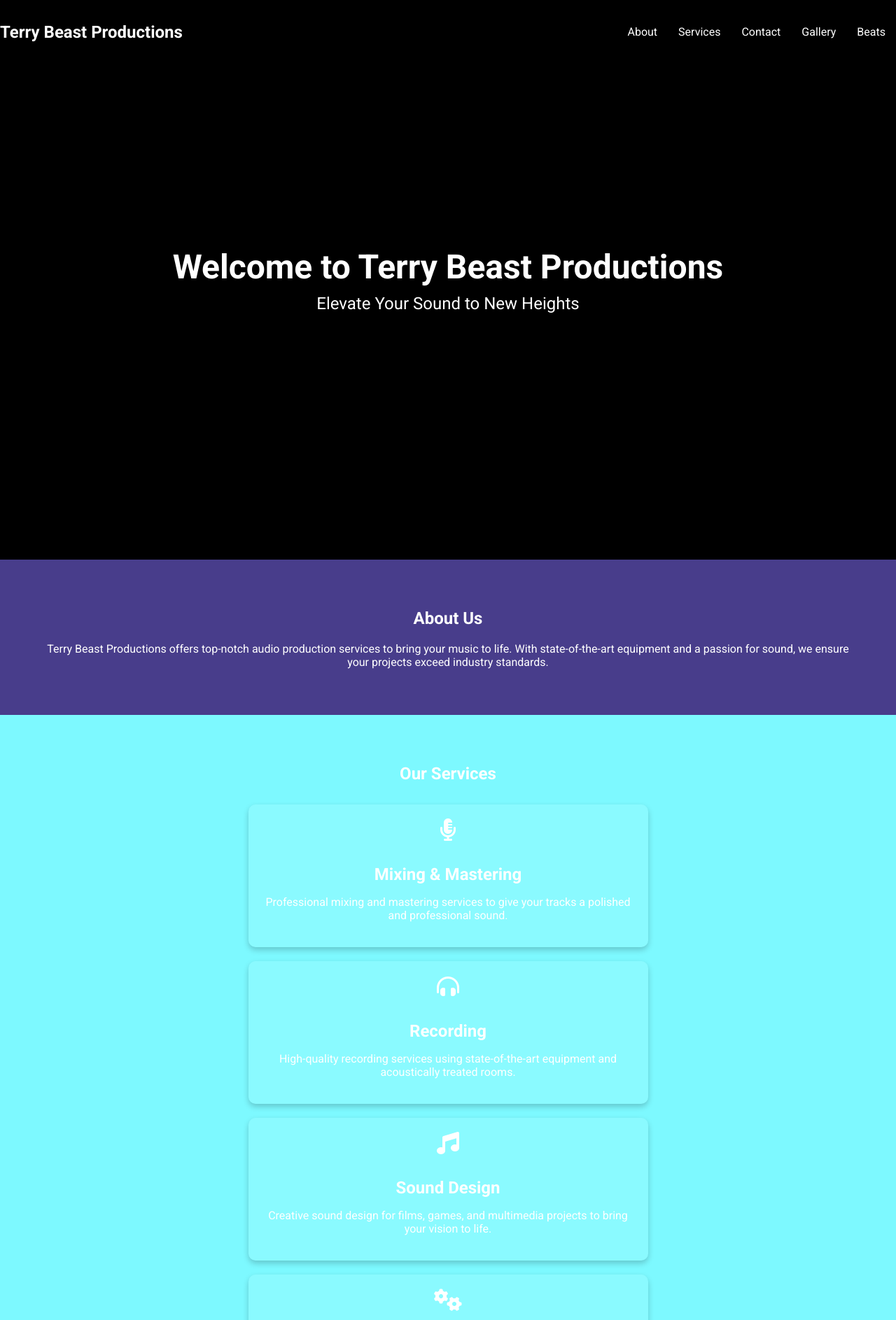
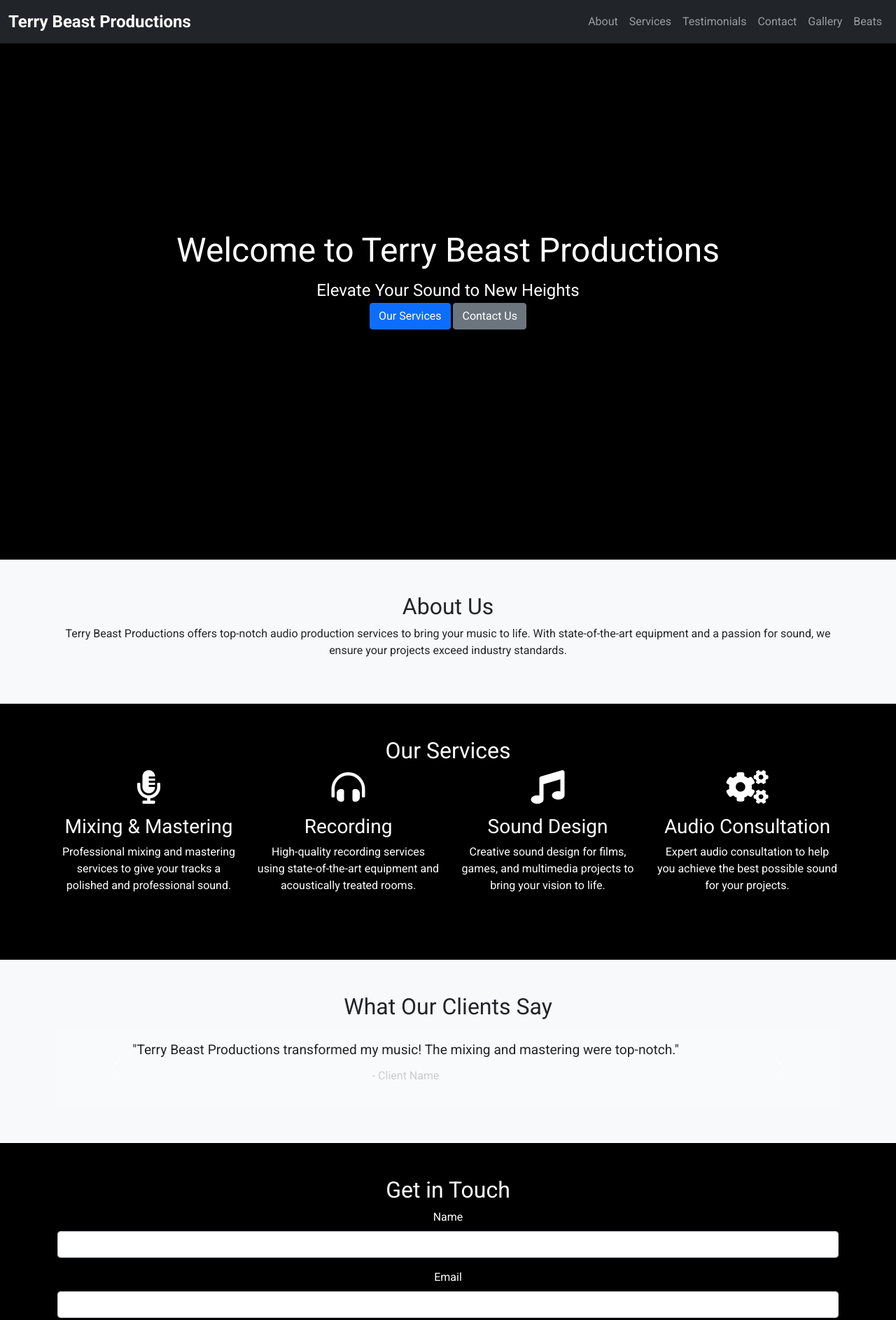
Before and after one commit to terrybeast8/terrybeastprod, a plain HTML site: page index.html in a window 1280 px wide. Shown: the top 1887 px of the page at 70% size. Drawn offline with nearby package versions, Linux system fonts and the light colour scheme.

Commit message:
Updated website layout and design based on Major Mixing reference

```diff
--- a/index.html
+++ b/index.html
@@ -5,70 +5,167 @@
     <meta name="viewport" content="width=device-width, initial-scale=1.0">
     <title>Terry Beast Productions</title>
     <link href="https://fonts.googleapis.com/css2?family=Roboto:wght@400;700&display=swap" rel="stylesheet">
+    <link href="https://cdn.jsdelivr.net/npm/bootstrap@5.1.3/dist/css/bootstrap.min.css" rel="stylesheet">
+    <link href="https://cdnjs.cloudflare.com/ajax/libs/font-awesome/5.15.4/css/all.min.css" rel="stylesheet">
     <link rel="stylesheet" href="styles.css">
 </head>
 <body>
+    <!-- Header and Navigation -->
     <header class="header">
-        <nav class="navbar">
-            <div class="logo">Terry Beast Productions</div>
-            <ul class="nav-links">
-                <li><a href="#about">About</a></li>
-                <li><a href="#services">Services</a></li>
-                <li><a href="#contact">Contact</a></li>
-                <li><a href="#gallery">Gallery</a></li>
-                <li><a href="#beats">Beats</a></li>
+        <nav class="navbar navbar-expand-lg navbar-dark bg-dark fixed-top">
+            <div class="container-fluid">
+                <a class="navbar-brand" href="#">Terry Beast Productions</a>
+                <button class="navbar-toggler" type="button" data-bs-toggle="collapse" data-bs-target="#navbarNav" aria-controls="navbarNav" aria-expanded="false" aria-label="Toggle navigation">
+                    <span class="navbar-toggler-icon"></span>
+                </button>
+                <div class="collapse navbar-collapse" id="navbarNav">
+                    <ul class="navbar-nav ms-auto">
+                        <li class="nav-item">
+                            <a class="nav-link" href="#about">About</a>
+                        </li>
+                        <li class="nav-item">
+                            <a class="nav-link" href="#services">Services</a>
+                        </li>
+                        <li class="nav-item">
+                            <a class="nav-link" href="#testimonials">Testimonials</a>
+                        </li>
+                        <li class="nav-item">
+                            <a class="nav-link" href="#contact">Contact</a>
+                        </li>
+                        <li class="nav-item">
+                            <a class="nav-link" href="#gallery">Gallery</a>
+                        </li>
+                        <li class="nav-item">
+                            <a class="nav-link" href="#beats">Beats</a>
+                        </li>
                     </ul>
+                </div>
+            </div>
         </nav>
+        <!-- Hero Section -->
+        <div class="hero-section text-center">
             <div class="overlay">
                 <h1>Welcome to Terry Beast Productions</h1>
                 <p>Elevate Your Sound to New Heights</p>
+                <a href="#services" class="btn btn-primary">Our Services</a>
+                <a href="#contact" class="btn btn-secondary">Contact Us</a>
+            </div>
         </div>
     </header>
-    <section id="about" class="about">
+
+    <!-- About Section -->
+    <section id="about" class="about py-5 bg-light text-dark">
+        <div class="container">
             <h2>About Us</h2>
             <p>Terry Beast Productions offers top-notch audio production services to bring your music to life. With state-of-the-art equipment and a passion for sound, we ensure your projects exceed industry standards.</p>
+        </div>
     </section>
-    <section id="services" class="services">
+
+    <!-- Services Section -->
+    <section id="services" class="services py-5">
+        <div class="container">
             <h2>Our Services</h2>
-        <div class="service-list">
-            <div class="service-item">
-                <i class="fas fa-microphone-alt"></i>
+            <div class="row">
+                <div class="col-md-3 text-center">
+                    <i class="fas fa-microphone-alt fa-3x mb-3"></i>
                     <h3>Mixing & Mastering</h3>
                     <p>Professional mixing and mastering services to give your tracks a polished and professional sound.</p>
                 </div>
-            <div class="service-item">
-                <i class="fas fa-headphones-alt"></i>
+                <div class="col-md-3 text-center">
+                    <i class="fas fa-headphones-alt fa-3x mb-3"></i>
                     <h3>Recording</h3>
                     <p>High-quality recording services using state-of-the-art equipment and acoustically treated rooms.</p>
                 </div>
-            <div class="service-item">
-                <i class="fas fa-music"></i>
+                <div class="col-md-3 text-center">
+                    <i class="fas fa-music fa-3x mb-3"></i>
                     <h3>Sound Design</h3>
                     <p>Creative sound design for films, games, and multimedia projects to bring your vision to life.</p>
                 </div>
-            <div class="service-item">
-                <i class="fas fa-cogs"></i>
+                <div class="col-md-3 text-center">
+                    <i class="fas fa-cogs fa-3x mb-3"></i>
                     <h3>Audio Consultation</h3>
                     <p>Expert audio consultation to help you achieve the best possible sound for your projects.</p>
                 </div>
             </div>
+        </div>
     </section>
-    <section id="contact" class="contact">
+
+    <!-- Testimonials Section -->
+    <section id="testimonials" class="testimonials py-5 bg-light text-dark">
+        <div class="container">
+            <h2>What Our Clients Say</h2>
+            <div id="testimonialCarousel" class="carousel slide" data-bs-ride="carousel">
+                <div class="carousel-inner">
+                    <div class="carousel-item active">
+                        <p class="testimonial-text">"Terry Beast Productions transformed my music! The mixing and mastering were top-notch."</p>
+                        <p class="testimonial-author">- Client Name</p>
+                    </div>
+                    <div class="carousel-item">
+                        <p class="testimonial-text">"Great recording experience! The team is professional and the equipment is state-of-the-art."</p>
+                        <p class="testimonial-author">- Client Name</p>
+                    </div>
+                    <div class="carousel-item">
+                        <p class="testimonial-text">"Amazing sound design services! Highly recommended for any multimedia project."</p>
+                        <p class="testimonial-author">- Client Name</p>
+                    </div>
+                </div>
+                <button class="carousel-control-prev" type="button" data-bs-target="#testimonialCarousel" data-bs-slide="prev">
+                    <span class="carousel-control-prev-icon" aria-hidden="true"></span>
+                    <span class="visually-hidden">Previous</span>
+                </button>
+                <button class="carousel-control-next" type="button" data-bs-target="#testimonialCarousel" data-bs-slide="next">
+                    <span class="carousel-control-next-icon" aria-hidden="true"></span>
+                    <span class="visually-hidden">Next</span>
+                </button>
+            </div>
+        </div>
+    </section>
+
+    <!-- Contact Section -->
+    <section id="contact" class="contact py-5">
+        <div class="container">
             <h2>Get in Touch</h2>
-        <p>Email: <a href="mailto:contact@terrybeast.com">contact@terrybeast.com</a></p>
-        <p>Phone: <a href="tel:+1234567890">(123) 456-7890</a></p>
+            <form>
+                <div class="mb-3">
+                    <label for="name" class="form-label">Name</label>
+                    <input type="text" class="form-control" id="name" required>
+                </div>
+                <div class="mb-3">
+                    <label for="email" class="form-label">Email</label>
+                    <input type="email" class="form-control" id="email" required>
+                </div>
+                <div class="mb-3">
+                    <label for="message" class="form-label">Message</label>
+                    <textarea class="form-control" id="message" rows="3" required></textarea>
+                </div>
+                <button type="submit" class="btn btn-primary">Send Message</button>
+            </form>
+        </div>
     </section>
-    <section id="gallery" class="gallery">
+
+    <!-- Gallery Section -->
+    <section id="gallery" class="gallery py-5 bg-light text-dark">
+        <div class="container">
             <h2>Gallery</h2>
-        <img src="images/studio.jpg" alt="Studio Image">
+            <img src="images/studio.jpg" class="img-fluid" alt="Studio Image">
+        </div>
     </section>
-    <section id="beats" class="beatstars">
+
+    <!-- Beats Section -->
+    <section id="beats" class="beatstars py-5 bg-dark text-light">
+        <div class="container">
             <h2>Listen to Our Beats</h2>
             <iframe src="https://player.beatstars.com/?storeId=148405" width="100%" height="800" style="max-width:1024px"> -- none -- </iframe>
+        </div>
     </section>
-    <footer class="footer">
+
+    <!-- Footer -->
+    <footer class="footer py-3 bg-dark text-light">
+        <div class="container text-center">
             <p>&copy; 2024 Terry Beast Productions. All rights reserved.</p>
+        </div>
     </footer>
-    <script src="https://kit.fontawesome.com/a076d05399.js" crossorigin="anonymous"></script>
+
+    <script src="https://cdn.jsdelivr.net/npm/bootstrap@5.1.3/dist/js/bootstrap.bundle.min.js"></script>
 </body>
 </html>
--- a/styles.css
+++ b/styles.css
@@ -6,116 +6,71 @@ body {
     color: #FFFFFF;
 }
 
-header {
+header .navbar-brand {
+    font-size: 1.5rem;
+    font-weight: bold;
+}
+
+.hero-section {
     position: relative;
     height: 100vh;
     background-image: url('images/header-background.jpg');
     background-size: cover;
     background-position: center;
     display: flex;
-    flex-direction: column;
     justify-content: center;
     align-items: center;
     text-align: center;
+}
+
+.hero-section .overlay {
+    background: rgba(0, 0, 0, 0.5);
+    padding: 20px;
     color: #FFFFFF;
 }
 
-.navbar {
-    position: absolute;
-    top: 0;
-    width: 100%;
-    display: flex;
-    justify-content: space-between;
-    align-items: center;
-    padding: 20px;
-    background: rgba(0, 0, 0, 0.5);
-}
-
-.logo {
-    font-size: 1.5rem;
-    font-weight: bold;
-}
-
-.nav-links {
-    list-style: none;
-    display: flex;
-}
-
-.nav-links li {
-    margin: 0 15px;
-}
-
-.nav-links a {
-    color: #FFFFFF;
-    text-decoration: none;
-    font-size: 1rem;
-}
-
-.header .overlay {
-    background: rgba(0, 0, 0, 0.5);
-    padding: 20px;
-}
-
-.header h1 {
+.hero-section h1 {
     font-size: 3rem;
     margin: 0;
 }
 
-.header p {
+.hero-section p {
     font-size: 1.5rem;
     margin: 10px 0 0;
 }
 
 section {
-    padding: 50px;
+    padding: 50px 0;
     text-align: center;
 }
 
 .about {
-    background-color: #483D8B;
+    background-color: #f8f9fa;
+    color: #000;
 }
 
-.services {
-    background-color: #7DF9FF;
+.services .col-md-3 {
+    margin-bottom: 30px;
 }
 
-.service-list {
-    display: flex;
-    flex-wrap: wrap;
-    justify-content: space-around;
+.testimonials .carousel-inner {
+    padding: 20px;
+    background: rgba(255, 255, 255, 0.1);
+    border-radius: 10px;
 }
 
-.service-item {
-    width: 45%;
-    background: rgba(255, 255, 255, 0.1);
-    margin: 10px;
-    padding: 20px;
-    border-radius: 10px;
-    box-shadow: 0 4px 8px rgba(0, 0, 0, 0.2);
-    text-align: center;
-}
-
-.service-item i {
-    font-size: 2rem;
+.testimonials .testimonial-text {
+    font-size: 1.2rem;
     margin-bottom: 10px;
 }
 
-.service-item h3 {
-    font-size: 1.5rem;
-    margin-bottom: 10px;
+.testimonials .testimonial-author {
+    font-size: 1rem;
+    color: #cccccc;
 }
 
-.contact {
-    background-color: #39FF14;
-}
-
-.contact a {
-    color: #FFFFFF;
-    text-decoration: none;
-}
-
-.gallery {
-    background-color: #202020;
+.contact .form-control {
+    margin-bottom: 15px;
 }
 
 .gallery img {
@@ -125,7 +80,6 @@ section {
 }
 
 .beatstars {
-    background-color: #202020;
     padding: 50px;
 }
 
```
Lines whose indentation alone changed are shown as unchanged.
